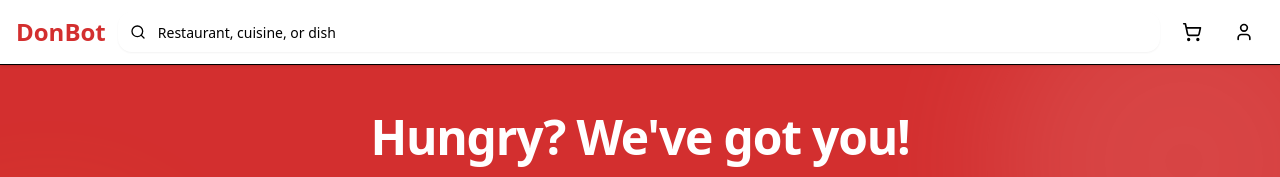
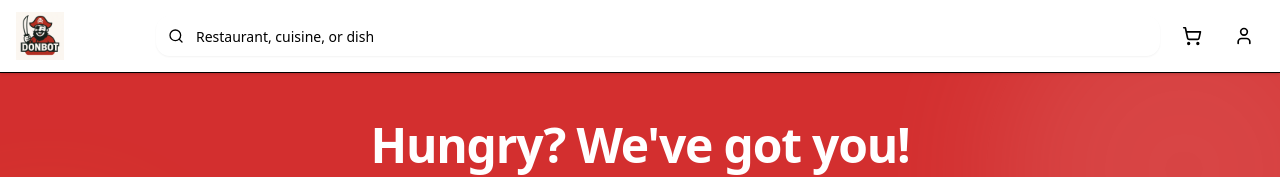
Before and after one commit to op-enny/donbot-customer-ui, a Next.js app: page / in a window 1280 px wide. Shown: the top 177 px of the page. Built offline with nearby package versions, Linux system fonts and the light colour scheme; no server answers.

Commit message:
Refactor code structure for improved readability and maintainability

```diff
--- a/src/components/layout/Header.tsx
+++ b/src/components/layout/Header.tsx
@@ -4,6 +4,7 @@
 import { Search, User, ShoppingCart } from 'lucide-react';
 import { Input } from '@/components/ui/input';
 import Link from 'next/link';
+import Image from 'next/image';
 import { useCartStore } from '@/lib/store/cartStore';
 
 export function Header() {
@@ -21,9 +22,15 @@
         <div className="flex items-center gap-3">
           {/* Logo */}
           <Link href="/" className="flex-shrink-0">
-            <h1 className="text-2xl font-bold text-[#D32F2F] hover:text-red-700 transition-colors">
-              DonBot
-            </h1>
+            <div className="relative h-12 w-32">
+              <Image
+                src="/donbot-logo.png"
+                alt="DonBot"
+                fill
+                className="object-contain object-left"
+                priority
+              />
+            </div>
           </Link>
 
           {/* Search Bar */}
```
Also changed, not shown: public/donbot-logo.png (added).
